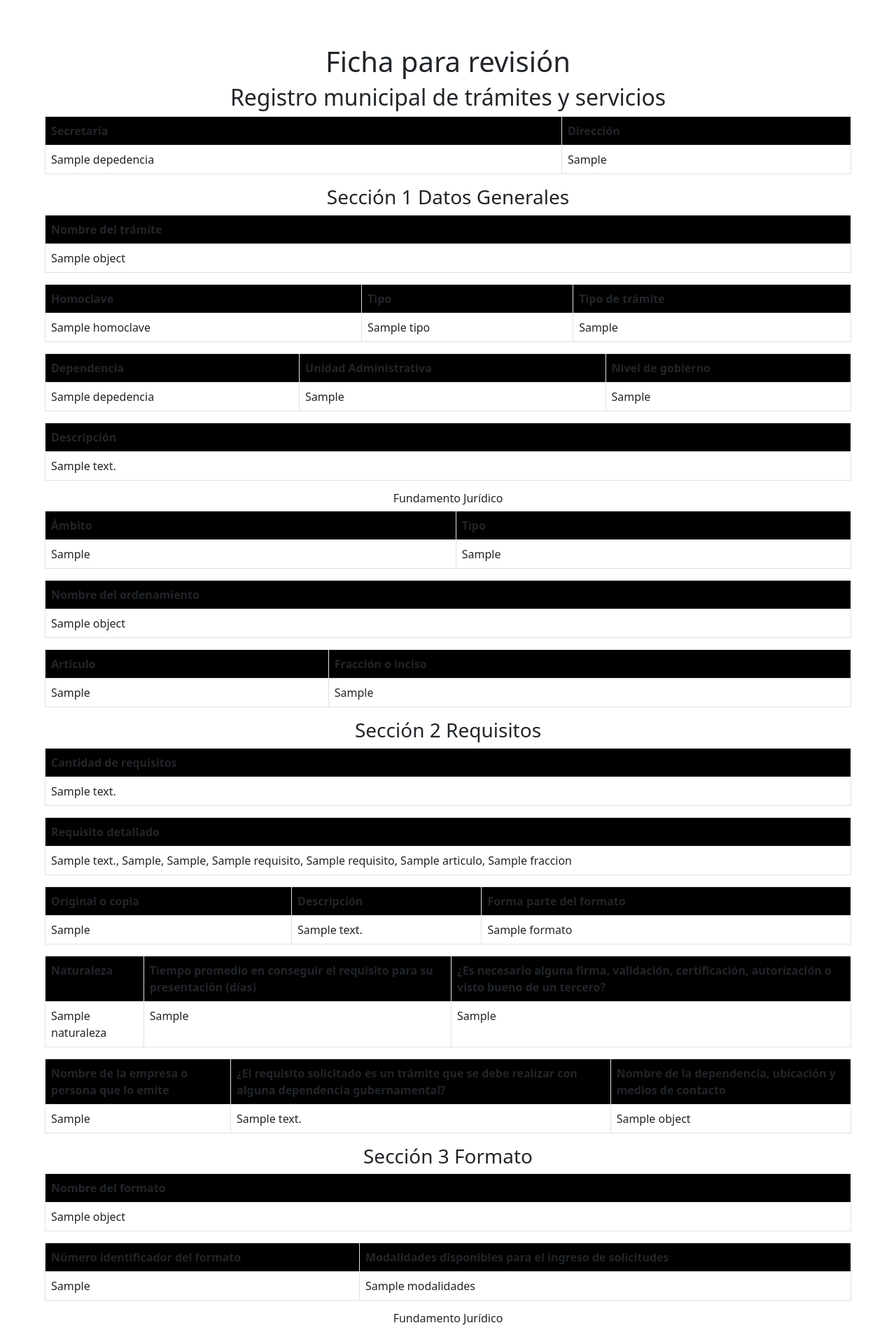
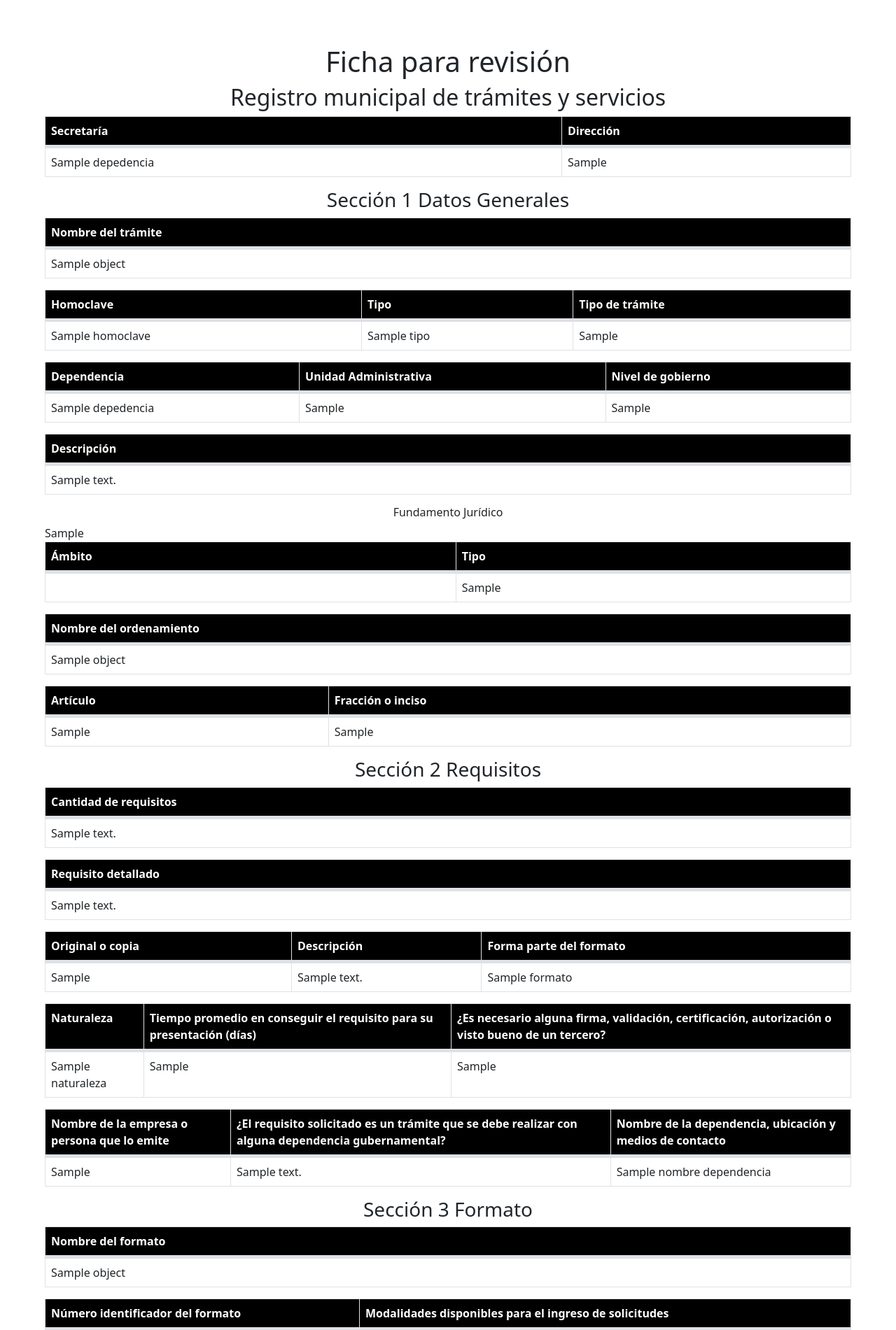
Before and after one commit to ItzelGranados/TyServicios, a Django app: template templates/detalle_tramite.html in a window 1280 px wide. Shown: the top 1901 px of the page at 70% size. Run offline with Django 4.2, Linux system fonts and the light colour scheme; the template is opened without the code that fills it: most values are stand-ins (such as "Sample title", 1, 10 or a date in 2020); parts of the project's set-up code (start-up, migrations or seed data) failed here and were passed over.

Commit message:
Ediciones finales

```diff
--- a/TyServicios/static/style.css
+++ b/TyServicios/static/style.css
@@ -5,10 +5,18 @@ html{
 h1, h2{
     text-align: center;
     font-palette: light;
+    border-bottom-color: black;
+}
+
+table{
+    border-bottom-width: thick !important;
 }
 
 th{
     background: black !important;
+    text-shadow: #bbccdd;
+    border-bottom-width: thick !important;
+    color: white;
 }
 
 .title{
--- a/templates/detalle_tramite.html
+++ b/templates/detalle_tramite.html
@@ -11,7 +11,7 @@
 </head>
 
 <body>
-    <!---------------------------------------------------Encabezado-------------------------------------------------->
+<!---------------------------------------------------Encabezado-------------------------------------------------->
     <div class="centro">
     <h1 class="title">Ficha para revisión</h1>
     <h2 class="title">Registro municipal de trámites y servicios</h2>
@@ -37,7 +37,7 @@
             <th> Nombre del trámite </th>
         </tr>
         <tr>
-            <td>{{ object.nombre_tramite }}</td>
+            <td>{{object.nombre_tramite }}</td>
         </tr>
     </table>
     <table class="table table-bordered">
@@ -48,12 +48,12 @@
         </tr>
         <tr>
             <td>{{ object.homoclave }}</td>
-            {% for i in object.tipo.all %}
-               <td> {{ i }} </td>
-            {% endfor %}
-           {% for i in object.tipo_tramite.all %}
-               <td> {{ i }} </td>
-            {% endfor %}
+            <td> {% for i in object.tipo.all %}
+               {{ i }}
+            {% endfor %} </td>
+            <td> {% for i in object.tipo_tramite.all %}
+               {{ i }}
+            {% endfor %} </td>
         </tr>
     </table>
 
@@ -67,7 +67,9 @@
         <tr>
             <td>{{ object.depedencia }}</td>
             <td>{{ object.unidad_administrativa }}</td>
-            <td>{{ object.nivel_gobierno }}</td>
+             <td> {% for i in object.nivel_gobierno.all %}
+               {{ i }}
+            {% endfor %}</td>
         </tr>
     </table>
 
@@ -90,8 +92,12 @@
         </tr>
 
         <tr>
-            <td>{{ object.ambito_fundamento_origen }}</td>
-            <td>{{ object.tipo_fundamento_origen }}</td>
+            <td></td>{% for i in object.ambito_fundamento_origen.all %}
+                {{ i }}
+            {% endfor %} </td>
+           <td>{% for i in object.tipo_fundamento_origen.all %}
+               {{ i }}
+            {% endfor %}</td>
         </tr>
     </table>
 
@@ -137,7 +143,10 @@
             <th> Requisito detallado </th>
         </tr>
         <tr>
-            <td>{{ object.requisito.nombre_requisito}}, {{ object.requisito.federal_estatal }}, {{ object.requisito.ley_reglamento }}, {{ object.requisito.nombre }}, {{ object.requisito.nombre }}, {{ object.requisito.articulo }}, {{ object.requisito.fraccion }}</td>
+            <td> {% for i in object.requisito.nombre_requisito.all %}
+                {{i}}
+                {% endfor %}
+            </td>
         </tr>
     </table>
 
@@ -148,9 +157,13 @@
             <th> Forma parte del formato </th>
         </tr>
         <tr>
-        <td>{{ object.original_copia }}</td>
+            <td> {% for i in object.original_copia.all %}
+               {{ i }}
+            {% endfor %}</td>
             <td>{{ object.descripcion}}</td>
-            <td>{{ object.formato}}</td>
+            <td>{% for i in formato %}
+                {{ i }}
+            {% endfor %}</td>
         </tr>
     </table>
 
@@ -164,9 +177,10 @@
         <tr>
             <td>{{ object.naturaleza}}</td>
             <td>{{ object.tiempo_promedio}}</td>
-            <td>{{ object.firma_validacion}}</td>
+            <td>{% for i in object.firma_validacion.all %}
+               {{ i }}
+            {% endfor %}</td>
         </tr>
-
     </table>
 
 
@@ -177,9 +191,13 @@
             <th> Nombre de la dependencia, ubicación y medios de contacto </th>
         </tr>
         <tr>
-            <td>{{ object.persona_emite}}</td>
+            <td> {% for i in object.persona_emite.all %}
+               {{ i }}
+            {% endfor %} </td>
             <td>{{ object.requisito_solicitado}}</td>
-            <td>{{ object.nombre_dependencia}}</td>
+            <td> {% for i in object.nombre_dependencia.all %}
+                {{ i }}
+            {% endfor %}</td>
         </tr>
     </table>
 
@@ -205,7 +223,9 @@
 
         <tr>
             <td>{{ object.numero_identificador}}</td>
-            <td>{{ object.modalidad.modalidades}}</td>
+            <td> {% for i in object.modalidades.all %}
+                {{ i }}
+            {% endfor %}</td>
         </tr>
     </table>
     <h6 class="title"> Fundamento Jurídico </h6>
@@ -217,10 +237,12 @@
         </tr>
 
         <tr>
-            <td>{{ object.ambito_fundamento_medio }}</td>
-            {% for i in object.tipo_fundamento_medio.all %}
-               <td> {{ i }} </td>
-            {% endfor %}
+             <td>{% for i in object.ambito_fundamento_medio.all %}
+            {{ i }}
+            {% endfor %}</td>
+            <td>{% for i in object.tipo_fundamento_medio.all %}
+                {{ i }}
+            {% endfor %}</td>
         </tr>
     </table>
 
@@ -258,7 +280,9 @@
         </tr>
 
         <tr>
-            <td>{{object.pasos }}</td>
+            <td>{% for i in object.pasos.all %}
+                {{i}}
+            {% endfor %}</td>
         </tr>
     </table>
 
@@ -314,8 +338,14 @@
         </tr>
 
         <tr>
-            <td>{{object.realizar_pago}}</td>
-            <td>{{object.forma_pago}}</td>
+            <td>
+                {% for i in object.realizar_pago.all %}
+                {{i}}
+            {% endfor %}</td>
+            <td>
+                {% for i in object.forma_pago.all %}
+                {{i}}
+            {% endfor %}</td>
         </tr>
     </table>
 
@@ -326,7 +356,10 @@
         </tr>
 
         <tr>
-            <td>{{object.etapa_tramite}}</td>
+            <td>
+                {% for i in object.etapa_tramite.all %}
+                {{i}}
+            {% endfor %}</td>
             <td>{{object.vigencia_pago}}</td>
         </tr>
     </table>
@@ -353,8 +386,14 @@
         </tr>
 
         <tr>
-            <td>{{object.ambito_fundamento_derechos}}</td>
-            <td>{{object.tipo_fundamento_derechos}}</td>
+            <td>
+                {% for i in object.ambito_fundamento_derechos.all %}
+                {{i}}
+            {% endfor %}</td>
+            <td>
+                {% for i in object.tipo_fundamento_derechos.all %}
+                {{i}}
+            {% endfor %}</td>
         </tr>
     </table>
 
@@ -420,8 +459,14 @@
         </tr>
 
         <tr>
-            <td>{{object.a_fundamento_plazo_maximo}}</td>
-            <td>{{object.t_fundamento_plazo_maximo}}</td>
+            <td>{% for i in object.a_fundamento_plazo_maximo %}
+                {{i}}
+            {% endfor %}</td>
+            <td>
+                {% for i in t_fundamento_plazo_maximo %}
+                {{i}}
+                {% endfor %}
+            </td>
         </tr>
     </table>
 
@@ -806,9 +851,6 @@
     </table>
 
 
-
-
-
     <h6 class="title"> Fundamento jurídico de la inspección, verificación o vistia domiciliaria </h6>
     <table class="table table-bordered">
         <tr>
```
Also changed, not shown: posts/migrations/0032_alter_datogeneral_options.py (added).
